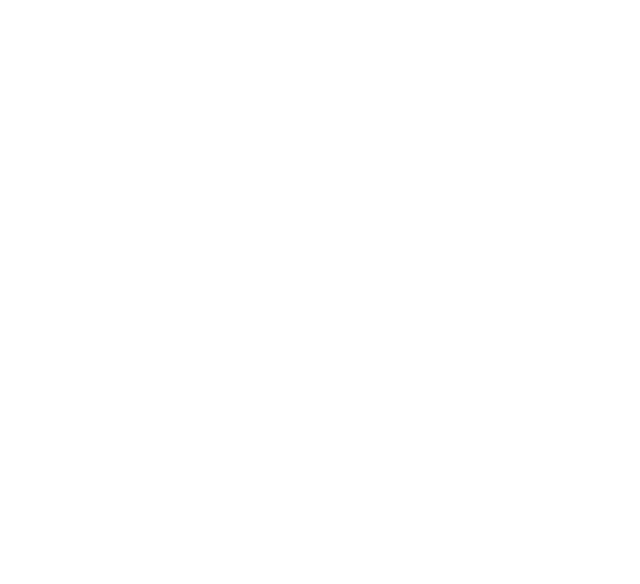
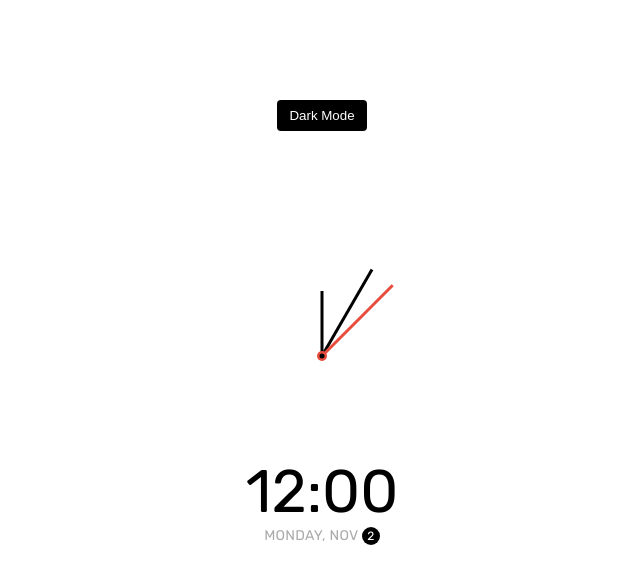
Before and after one commit to mansii1/Typescript-basic-css-theme-clock, a website built with Vite: page index.html in a window 1280 px wide. Shown: the whole page, without its empty margins (318-958 px from the left). Built offline with nearby package versions, Linux system fonts and the light colour scheme.

Commit message:
completed css

```diff
--- a/index.html
+++ b/index.html
@@ -1,13 +1,24 @@
-<!doctype html>
+<!DOCTYPE html>
 <html lang="en">
   <head>
     <meta charset="UTF-8" />
     <link rel="icon" type="image/svg+xml" href="/vite.svg" />
     <meta name="viewport" content="width=device-width, initial-scale=1.0" />
-    <title>Vite + TS</title>
+    <title>Theme Clock</title>
   </head>
   <body>
-    <div id="app"></div>
+    <button class="toggle">Dark Mode</button>
+
+    <div class="clock-container">
+      <div class="clock">
+        <div class="needle hour"></div>
+        <div class="needle minute"></div>
+        <div class="needle second"></div>
+        <div class="center-point"></div>
+      </div>
+      <div class="time">12:00</div>
+      <div class="date">Monday, Nov <span class="circle">2</span></div>
+    </div>
     <script type="module" src="/src/main.ts"></script>
   </body>
 </html>
--- a/src/style.css
+++ b/src/style.css
@@ -1,25 +1,136 @@
 @import url("https://fonts.googleapis.com/css2?family=Rubik:ital,wght@0,300..900;1,300..900&display=swap");
 
 :root {
-  --primary-color: #22254b;
-  --secondary-color: #373b69;
+  --primary-color: #000;
+  --secondary-color: #fff;
 }
 
 * {
   box-sizing: border-box;
 }
 
+html {
+  transition: all 0.5s ease-in;
+}
+
+html.dark {
+  --primary-color: #fff;
+  --secondary-color: #333;
+}
+
+html.dark {
+  background-color: #111;
+  color: var(--primary-color);
+}
+
 body {
   font-family: "Rubik", sans-serif;
   margin: 0;
   display: flex;
-  flex-direction: column;
   align-items: center;
   justify-content: center;
   height: 100vh;
   overflow: hidden;
   margin: 0;
-  background-position: center center;
-  background-size: cover;
-  transition: 0.4s ease;
 }
+
+.toggle {
+  background-color: var(--primary-color);
+  color: var(--secondary-color);
+  border: 0;
+  border-radius: 4px;
+  padding: 8px 12px;
+  position: absolute;
+  top: 100px;
+  cursor: pointer;
+}
+
+.toggle:focus {
+  outline: 0;
+}
+
+.clock-container {
+  display: flex;
+  flex-direction: column;
+  justify-content: space-between;
+  align-items: center;
+}
+
+.clock {
+  position: relative;
+  width: 200px;
+  height: 200px;
+}
+
+.needle {
+  background-color: var(--primary-color);
+  position: absolute;
+  top: 50%;
+  left: 50%;
+  height: 65px;
+  width: 3px;
+  transform-origin: bottom center;
+}
+
+.needle.hour {
+  transform: translate(-50%, -100%) rotate(0deg);
+}
+
+.needle.minute {
+  transform: translate(-50%, -100%) rotate(30deg);
+  height: 100px;
+}
+
+.needle.second {
+  transform: translate(-50%, -100%) rotate(45deg);
+  height: 100px;
+  background-color: #e74c3c;
+}
+
+.center-point {
+  background-color: #e74c3c;
+  width: 10px;
+  height: 10px;
+  position: absolute;
+  top: 50%;
+  left: 50%;
+  transform: translate(-50%, -50%);
+  border-radius: 50%;
+}
+
+.center-point::after {
+  content: "";
+  background-color: var(--primary-color);
+  width: 5px;
+  height: 5px;
+  position: absolute;
+  top: 50%;
+  left: 50%;
+  transform: translate(-50%, -50%);
+  border-radius: 50%;
+}
+
+.time {
+  font-size: 60px;
+}
+
+.date {
+  color: #aaa;
+  font-size: 14px;
+  letter-spacing: 0.3px;
+  text-transform: uppercase;
+}
+
+.date .circle {
+  background-color: var(--primary-color);
+  color: var(--secondary-color);
+  border-radius: 50%;
+  height: 18px;
+  width: 18px;
+  display: inline-flex;
+  align-items: center;
+  justify-content: center;
+  line-height: 18px;
+  transition: all 0.5s ease-in;
+  font-size: 12px;
+}
```
